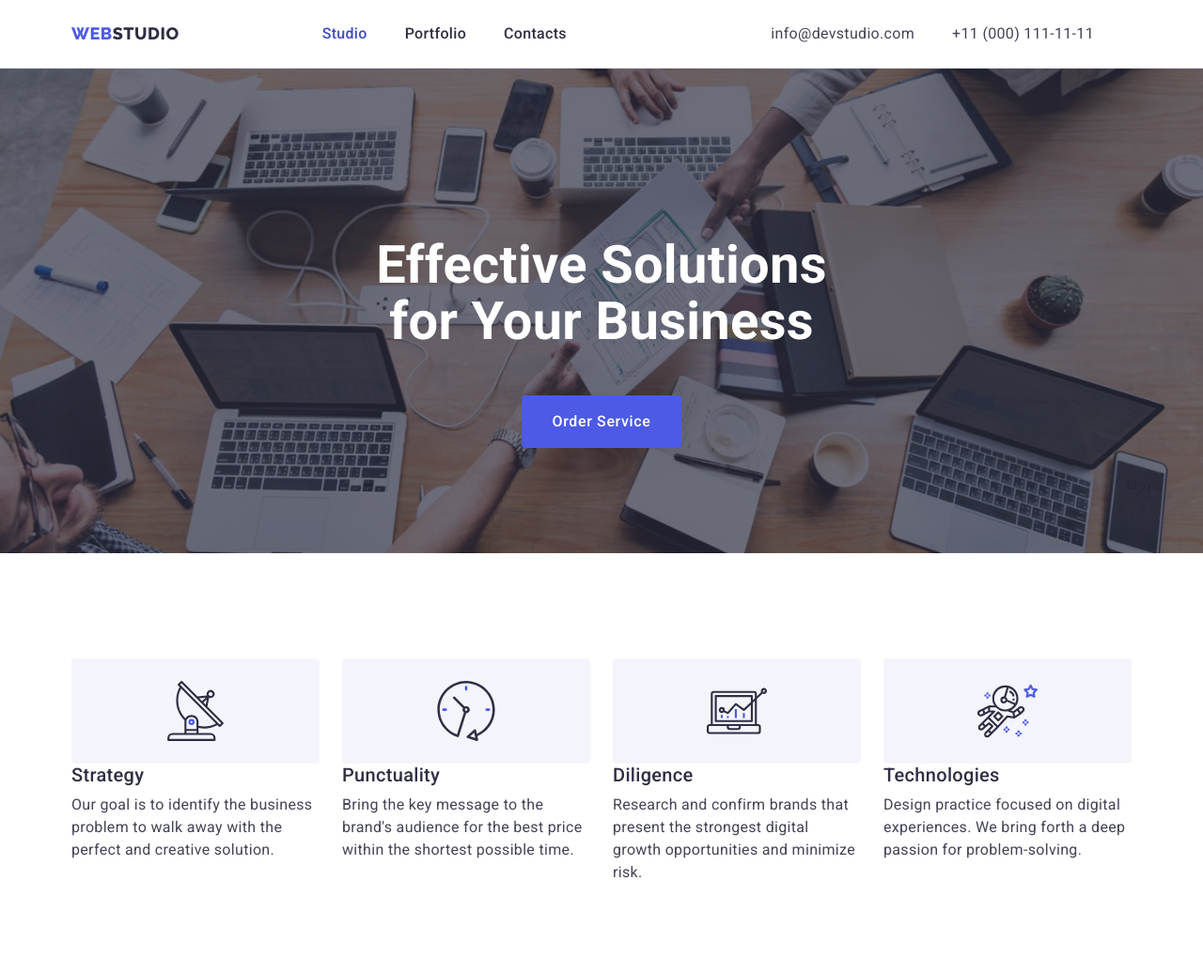
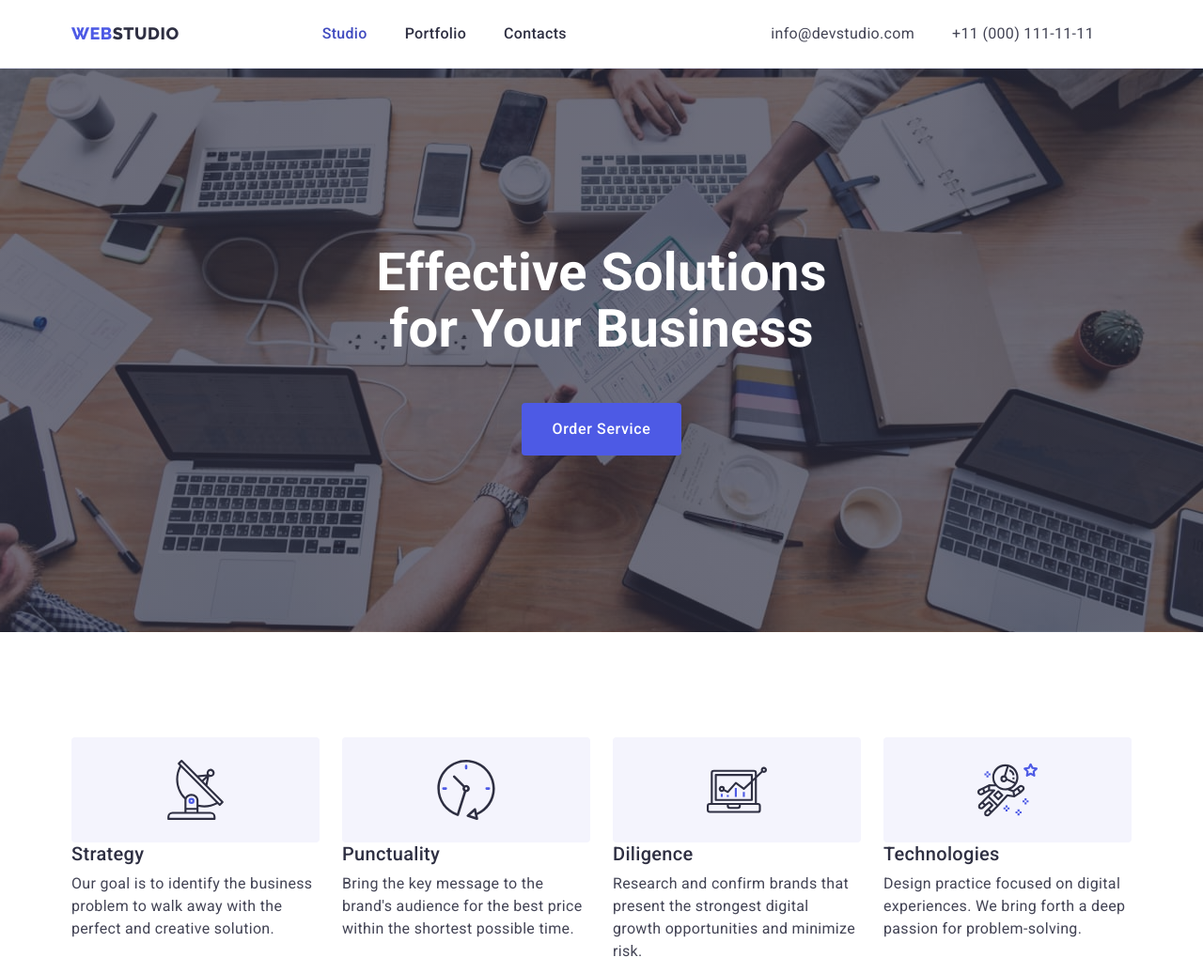
Before and after one commit to Olexandra2209/goit-markup-hw-05, a plain HTML site: page index.html in a window 1280 px wide. Shown: the top 1036 px of the page at 94% size. Drawn offline with nearby package versions, Linux system fonts and the light colour scheme.

Commit message:
update header

```diff
--- a/css/style.css
+++ b/css/style.css
@@ -88,7 +88,6 @@ body {
   display: flex;
   gap: 40px;
 }
-
 .site-nav .link {
   color: var(--title-text-color);
   font-weight: 500;
@@ -121,8 +120,8 @@ body {
 }
 .hero {
   background-color: var(--title-text-color);
-  padding-bottom: 112px;
-  padding-top: 180px;
+  padding-bottom: 188px;
+  padding-top: 188px;
   flex-grow: 1;
   background-image: linear-gradient(
       rgba(46, 47, 66, 0.7),
@@ -135,6 +134,7 @@ body {
   max-width: 1440px;
   margin: 0 auto;
 }
+
 .hero-title {
   color: var(--white-color);
   font-weight: 700;
@@ -145,6 +145,7 @@ body {
   margin-right: auto;
   margin-left: auto;
   margin-bottom: 48px;
+  margin-top: auto;
 }
 .btn {
   color: var(--white-color);
```
Also changed, not shown: portfolio.html (+2 -2 lines).
